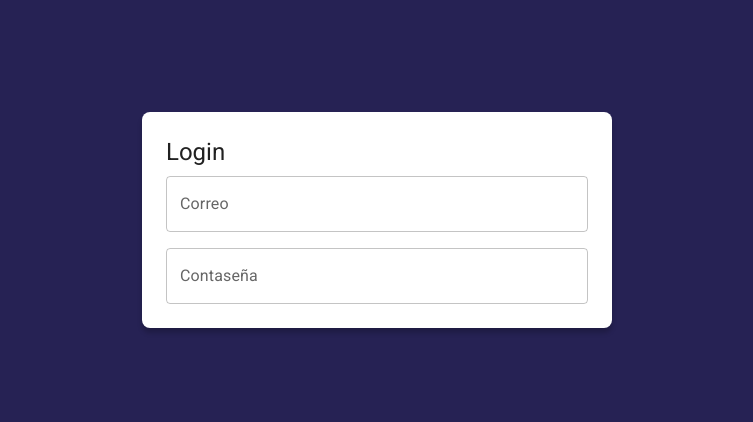
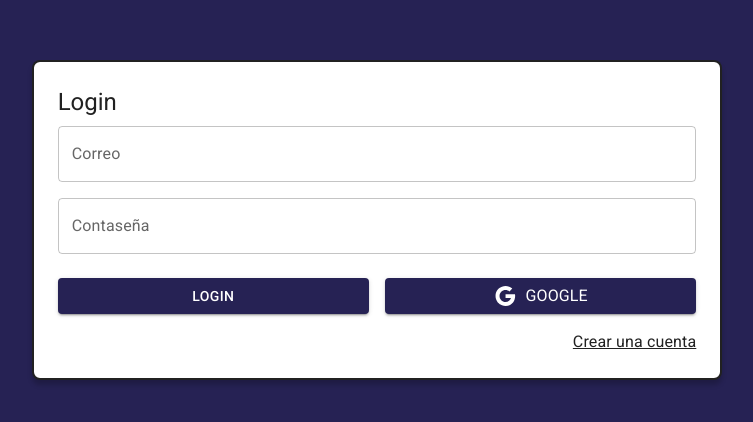
Before and after one commit to SoyDoryam/JournalAppV2, a React (Create React App) app: page /auth/login in a window 1280 px wide. Shown: the part 180-602 px from the top of the page, without its empty margins (263-1016 px from the left). Built offline with nearby package versions, Linux system fonts and the light colour scheme.

Commit message:
LoginPage - Diseño - Segunda parte

```diff
--- a/src/auth/pages/LoginPage.jsx
+++ b/src/auth/pages/LoginPage.jsx
@@ -1,4 +1,6 @@
-import { Grid, TextField, Typography } from '@mui/material'
+import { Link as RouterLink } from 'react-router-dom'
+import { Google } from '@mui/icons-material'
+import { Button, Grid, Link, TextField, Typography } from '@mui/material'
 import React from 'react'
 
 const LoginPage = () => {
@@ -15,7 +17,7 @@
         padding: 4
       }}
     >
-      <Grid item
+      <Grid item border={2}
         className='box-shadow'
         xs={3}
         sx={{ backgroundColor: 'white', padding: 3, borderRadius: 2 }}>
@@ -42,7 +44,26 @@
 
             </Grid>
 
+            <Grid container spacing={2} sx={{mb: 2, mt: 1}}>
+              <Grid item xs={12} sm={6}>
+                <Button variant='contained' fullWidth>
+                  Login
+                </Button>
+              </Grid>
 
+              <Grid item xs={12} sm={6}>
+                <Button variant='contained' fullWidth>
+                  <Google />
+                  <Typography sx={{ml: 1}}>Google</Typography>
+                </Button>
+              </Grid>
+            </Grid>
+
+          </Grid>
+          <Grid container direction='row' justifyContent='end'>
+            <Link component={ RouterLink } color='inherit' to='/auth/register'>
+              Crear una cuenta
+            </Link>
           </Grid>
         </form>
 
--- a/src/auth/pages/RegisterPage.jsx
+++ b/src/auth/pages/RegisterPage.jsx
@@ -1,8 +1,13 @@
+import { Link, Typography } from '@mui/material'
 import React from 'react'
+import { Link as RouterLink} from 'react-router-dom'
 
 const RegisterPage = () => {
   return (
-    <div>RegisterPage</div>
+    <>
+      <Typography variant='h3'>RegisterPage</Typography>
+      <Link component={ RouterLink } to='/auth/Login'>regresar</Link>
+    </>
   )
 }
 
```
